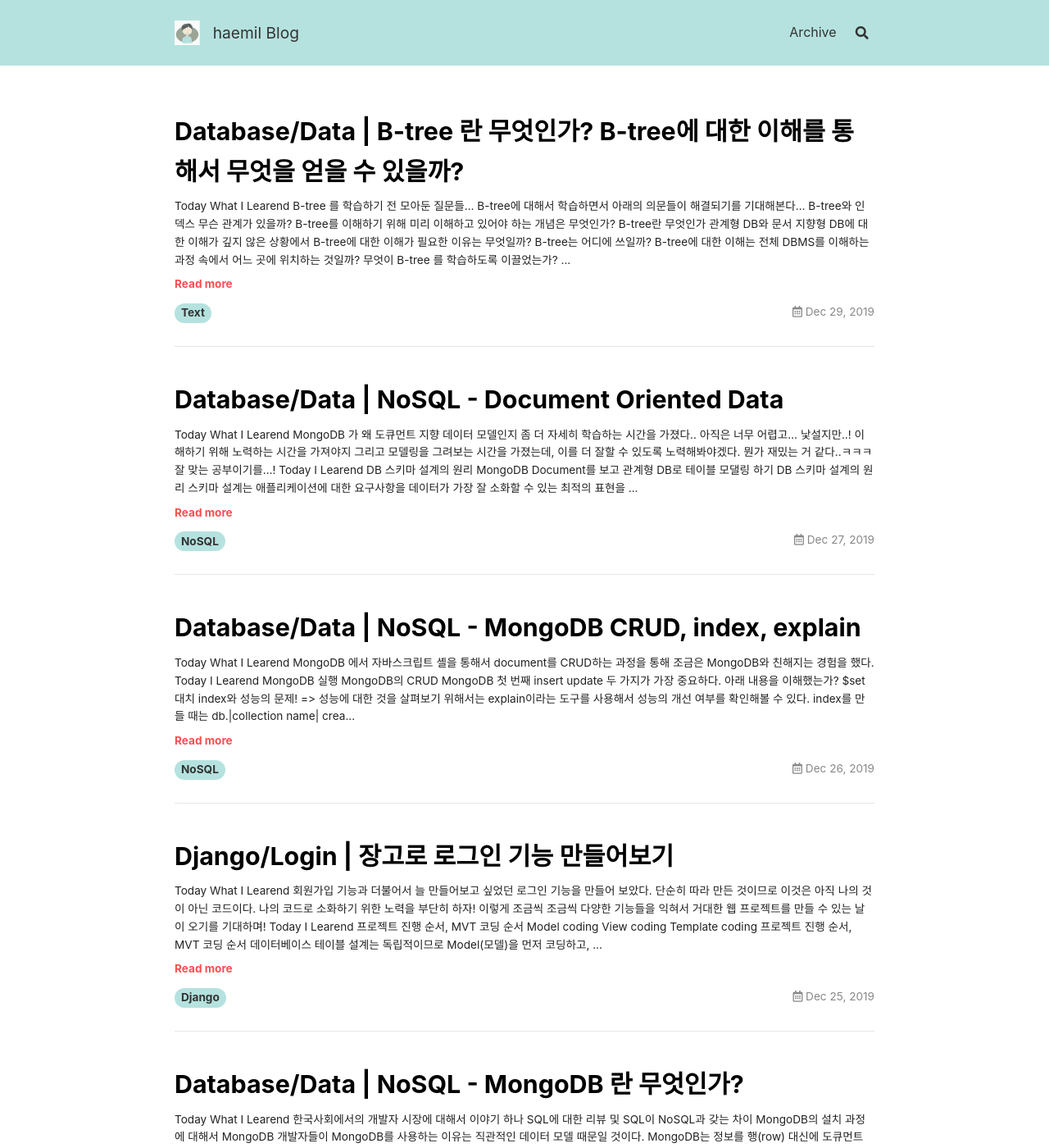
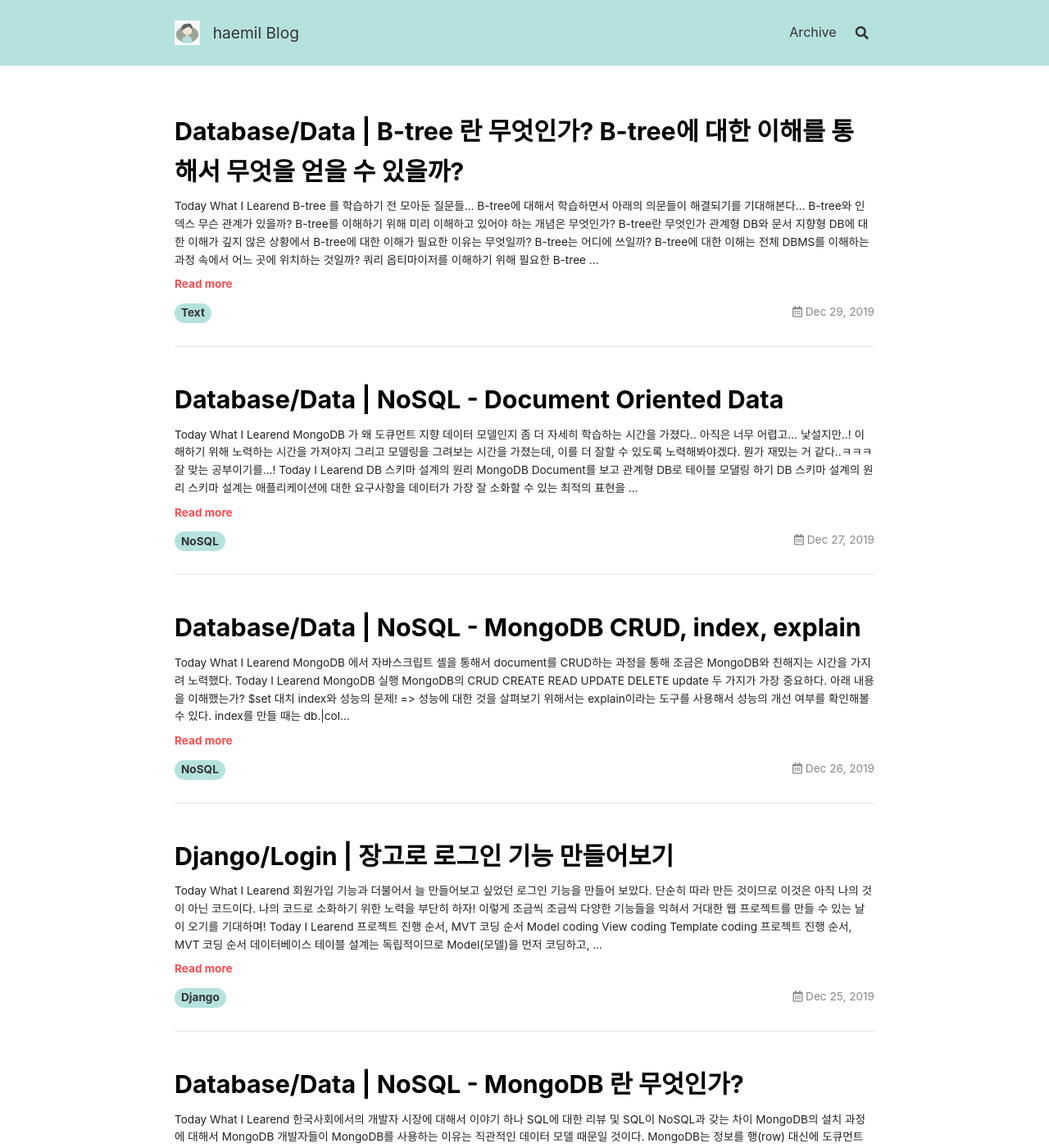
Before and after one commit to mchaemil/mchaemil.github.io, a Jekyll site: the page built from index.html, in a window 1280 px wide and 1400 px high. Shown: the whole window at 82% size. Built offline with Jekyll 4.4.1, drawn with Linux system fonts in a browser that asks for light colours; nearby versions of some CDN libraries; the list of posts is cut into pages by our own code; comment, search, counter and statistics services are not loaded.

Commit message:
update post

````diff
--- a/_posts/2019-12-26-DB-nosql-crud-create_index-explain.md
+++ b/_posts/2019-12-26-DB-nosql-crud-create_index-explain.md
@@ -8,8 +8,7 @@ comments: true
 
 ## **Today What I Learend**
 
-MongoDB 에서 자바스크립트 셸을 통해서 document를 CRUD하는 과정을 통해 조금은 MongoDB와 친해지는 경험을 했다.
-
+MongoDB 에서 자바스크립트 셸을 통해서 document를 CRUD하는 과정을 통해 조금은 MongoDB와 친해지는 시간을 가지려 노력했다.
 
 
 ---
@@ -17,7 +16,10 @@ MongoDB 에서 자바스크립트 셸을 통해서 document를 CRUD하는 과정
 
 - MongoDB 실행
 - MongoDB의 CRUD
-- MongoDB 첫 번째 insert
+- CREATE
+- READ
+- UPDATE
+- DELETE
 
 ---
 
@@ -95,17 +97,21 @@ MongoDB의 실행은 명령 프롬프트에 아래와 같이 입력을 통해
 ```mongodb
 mongo
 
----
 MongoDB shell version v3.6.16
 ```
 
 
 ### MongoDB의 CRUD
 
+
+### CREATE
+
 ```mongodb
 > db.users.insert({user:'haemil'})
 WriteResult({"nInserted": 1})
 ```
+
+### READ
 
 #### find의 인자로 query selector 넘기기(질의 술어)
 
--- a/_posts/2019-12-29-DB-what-is-the-Btree.md
+++ b/_posts/2019-12-29-DB-what-is-the-Btree.md
@@ -15,8 +15,6 @@ B-tree 를 학습하기 전 모아둔 질문들... B-tree에 대해서 학습하
 - 관계형 DB와 문서 지향형 DB에 대한 이해가 깊지 않은 상황에서 B-tree에 대한 이해가 필요한 이유는 무엇일까?
 - B-tree는 어디에 쓰일까?
 - B-tree에 대한 이해는 전체 DBMS를 이해하는 과정 속에서 어느 곳에 위치하는 것일까?
-- 무엇이 B-tree 를 학습하도록 이끌었는가?
-
 - 쿼리 옵티마이저를 이해하기 위해 필요한 B-tree
 
 이러한 의문들을 해결해나가는 과정을 밟아나가다보면 자연스레 B-tree에 대한 이해도 키워질 것이라고 생각한다.
@@ -26,9 +24,10 @@ B-tree 를 학습하기 전 모아둔 질문들... B-tree에 대해서 학습하
 **Today I Learend**
 
 - 학습 목표
-- B-tree와 인덱스 무슨 관계가 있을까?
+- B-tree와 인덱스 무슨 관계가 있을까? 글을 시작하며 생각해보는 B-tree와 인덱스의 관계
 - 인덱싱을 이해하는 게 중요한 이유
 - B-tree란 무엇인가
+- B-tree와 인덱스 무슨 관계가 있을까? 글을 마치며 생각해보는 B-tree와 인덱스의 관계
 
 
 ---
@@ -38,8 +37,7 @@ B-tree 를 학습하기 전 모아둔 질문들... B-tree에 대해서 학습하
 MongoDB를 통해 높은 성능을 얻기 위해서는 효율적인 쿼리를 설계해야 하며, 이를 위해서는 인덱스를 적절하게 생성해야 한다.
 인덱스가 왜 중요하며, 쿼리 옵티마이저가 어떻게 인덱스를 선택하고 찾아나가는지에 대해 이해하는 과정을 통해서 MongoDB에서 성능을 높이기 위한 방법에 대해 고민해본다!
 
-
-### B-tree와 인덱스는 무슨 관계가 있을까?
+### B-tree와 인덱스 무슨 관계가 있을까? 글을 시작하며 생각해보는 B-tree와 인덱스의 관계
 
 
 #### B-tree를 이해해야 MongoDB의 효율적으로 사용할 수 있다.
@@ -130,7 +128,8 @@ MongoDB에서 구현된 B-tree는 새 노드에 대해 8,192바이트를 할당
 
 각 노드는 빈 공간을 가지고 있다. 이를 통해 인덱스 사이즈가 어떻게 설정되어 있는지 조금은 이해할 수 있게 된다. B-tree 노드는 60% 정도만을 사용하도록 의도적으로 설정되어 있다. 이 정보에 대해 이해가 있다면 인덱스를 업데이트 하는데 필요한 공간 및 시간적인 부분을 통해서 인덱스가 비용이 드는 이유를 알 수 있다.
 
-### B-tree와 인덱스는 무슨 관계가 있을까?
+### B-tree와 인덱스 무슨 관계가 있을까? 글을 마치며 생각해보는 B-tree와 인덱스의 관계
+
 **'B-tree에 대한 이해가 생기면 컬렉션에 인덱스를 생성해야 할 시기와 인덱스를 피해야 할 시기를 결정할 수 있다.'** 고 추론할 수 있다..!
 
 
````
